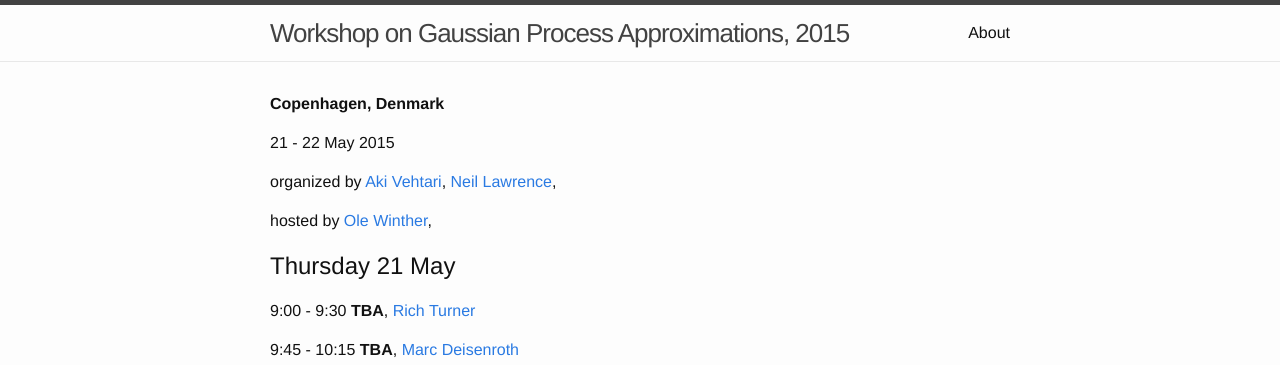
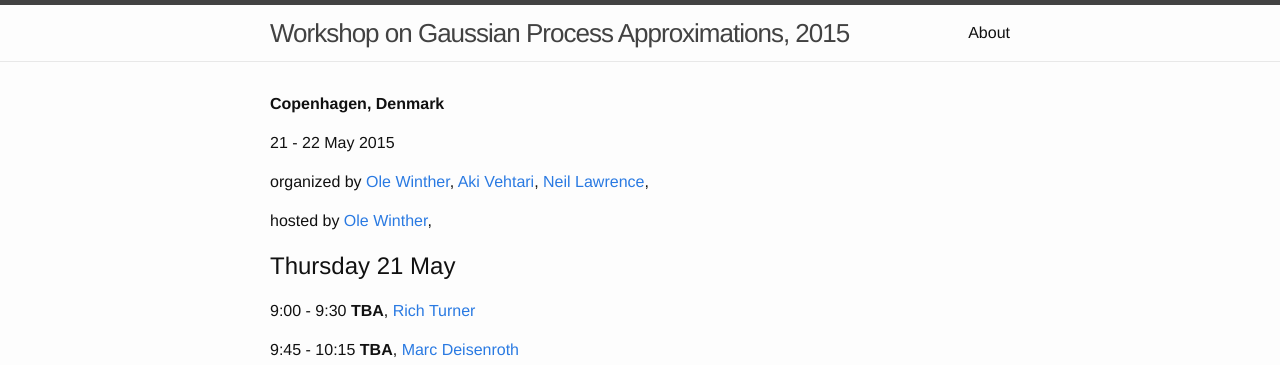
Before and after one commit to gpschool/gpa15, a Jekyll site: the page built from index.md, in a window 1280 px wide. Shown: the top 365 px of the page. Built offline with Jekyll 4.4.1, drawn with Linux system fonts in a browser that asks for light colours.

Commit message:
Update _config.yml

```diff
--- a/_config.yml
+++ b/_config.yml
@@ -17,6 +17,7 @@ conference:
   hosts:
   - {name: Ole Winther, url: "http://cogsys.imm.dtu.dk/staff/winther/"}
   organizers:
+  - {name: Ole Winther, url: "http://cogsys.imm.dtu.dk/staff/winther/"}
   - {name: Aki Vehtari, url: "http://becs.aalto.fi/~ave/"}
   - {name: Neil Lawrence, url: "http://inverseprobability.com"}
   name: Workshop on Gaussian Process Approximations
```
